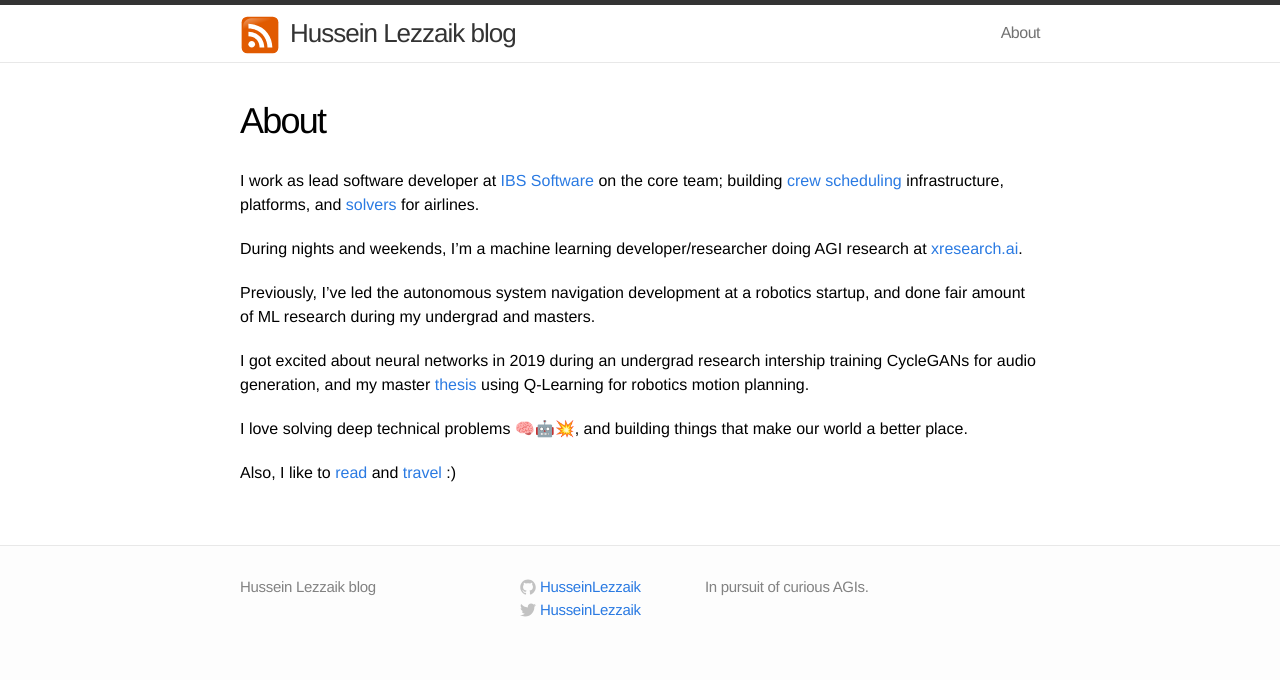
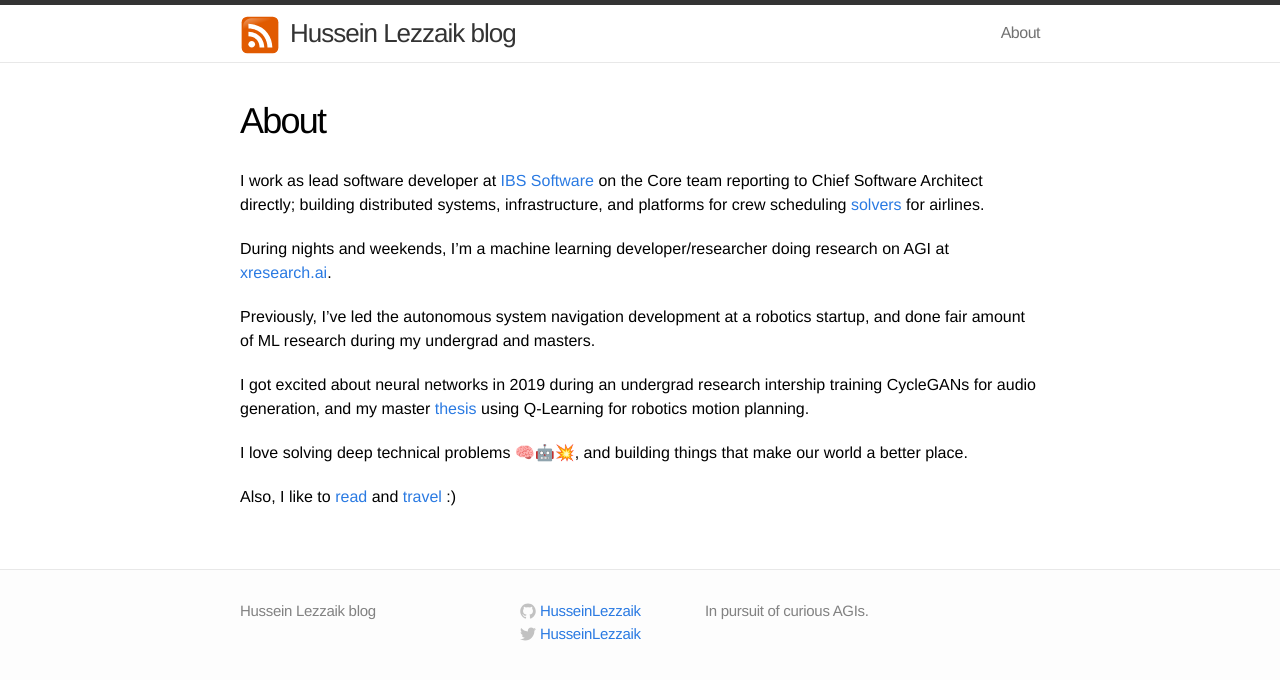
Before and after one commit to HusseinLezzaik/husseinlezzaik.github.io, a Jekyll site: the page built from about.md, in a window 1280 px wide. Shown: the top 680 px of the page. Built offline with Jekyll 4.4.1, drawn with Linux system fonts in a browser that asks for light colours.

Commit message:
update bio

```diff
--- a/about.md
+++ b/about.md
@@ -5,9 +5,9 @@ permalink: /about/
 includelink: true
 ---
 
-I work as lead software developer at [IBS Software](https://www.ibsplc.com/) on the core team; building [crew scheduling](https://en.wikipedia.org/wiki/Crew_scheduling) infrastructure, platforms, and [solvers](https://en.wikipedia.org/wiki/Operations_research) for airlines.
+I work as lead software developer at [IBS Software](https://www.ibsplc.com/) on the Core team reporting to Chief Software Architect directly; building distributed systems, infrastructure, and platforms for crew scheduling [solvers](https://en.wikipedia.org/wiki/Operations_research) for airlines.
 
-During nights and weekends, I'm a machine learning developer/researcher doing AGI research at [xresearch.ai](http://xresearch.ai/).
+During nights and weekends, I'm a machine learning developer/researcher doing research on AGI at [xresearch.ai](http://xresearch.ai/).
 
 Previously, I've led the autonomous system navigation development at a robotics startup, and done fair amount of ML research during my undergrad and masters.
 
```
Also changed, not shown: _posts/2024-0-08-q-star.md (added, +15 -0 lines).
